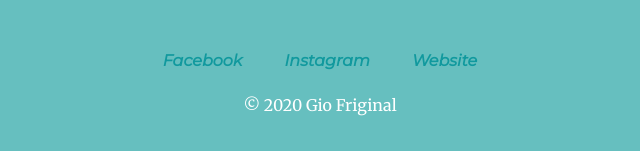
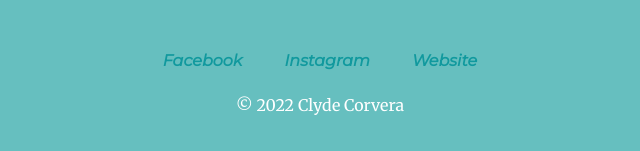
Before and after one commit to Klaude23/MYCSSPART2, a plain HTML site: page index.html in a window 1280 px wide. Shown: the part 2335-2486 px from the top of the page, 320-960 px from the left. Drawn offline with Linux system fonts and the light colour scheme.

Commit message:
Update index.html

```diff
--- a/index.html
+++ b/index.html
@@ -85,7 +85,7 @@
       </a>
 
       <div>
-        <p class="Design5"> © 2020 Gio Friginal</p>
+        <p class="Design5"> © 2022 Clyde Corvera</p>
       </div>
 
     </div>
```
